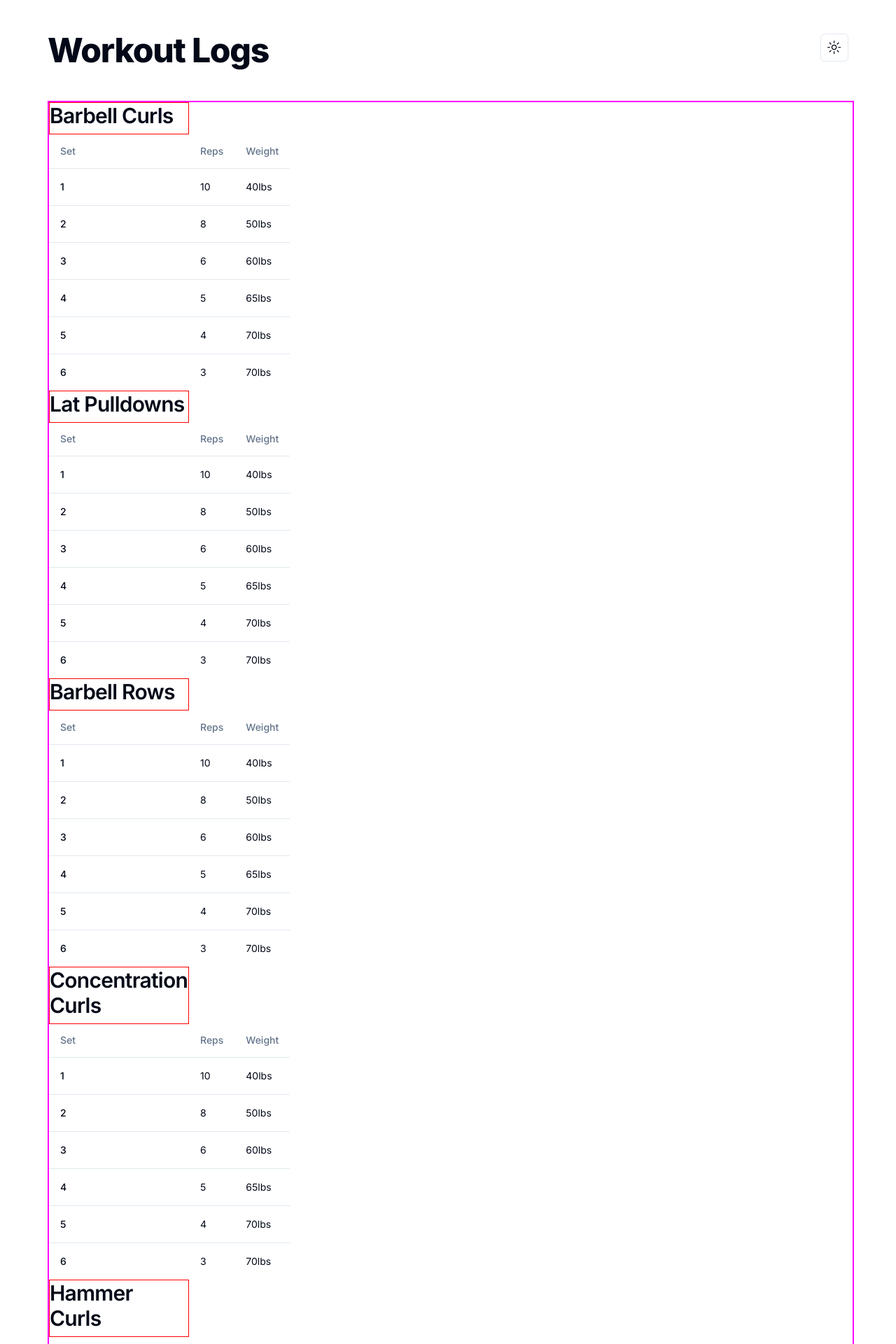
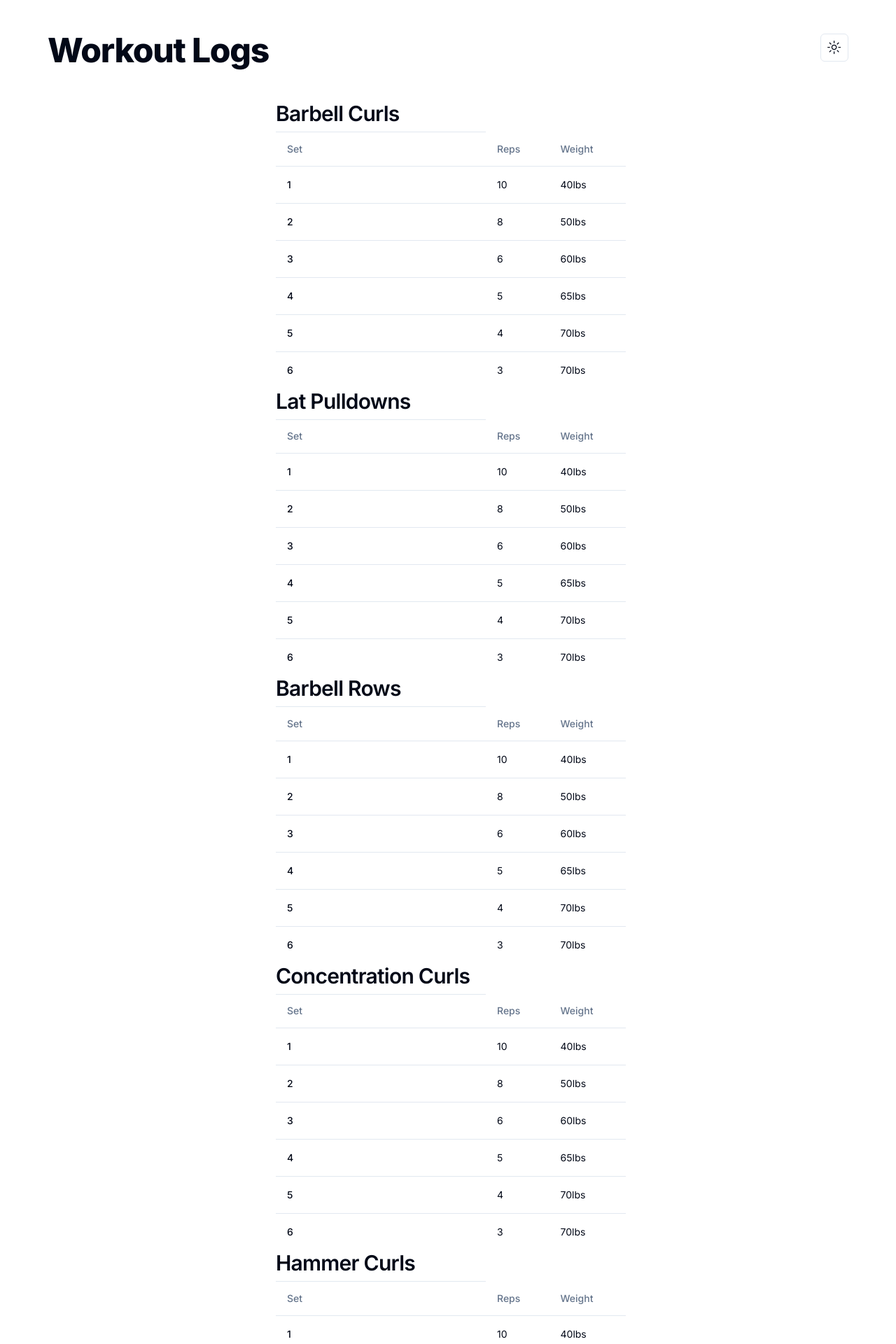
Before and after one commit to LRSORRENTI/workout-logs, a Next.js app: page / in a window 1280 px wide. Shown: the top 1920 px of the page at 70% size. Built offline with nearby package versions, Linux system fonts and the light colour scheme.

Commit message:
Altered table heading styles

```diff
--- a/src/components/WorkoutTable.tsx
+++ b/src/components/WorkoutTable.tsx
@@ -9,15 +9,15 @@ import {
   } from "@/components/ui/table"
   export default function WorkoutTable() {
     return (
-        <div>
-    <div className="grid grid-rows-4 grid-cols-4" style={{border: "2px solid magenta"}}>
+        <div className="flex justify-center">
+    <div className="" style={{width: "500px"}}>
     {/* <div className="flex flex-col sm:flex-row justify-evenly "> */}
     <div className="grid grid-flow-dense ">
   <div className="">
   <Table>
   <TableHeader>
-    <div className="flex justify-center">
-  <h2 className="" style={{width: "200px", border: "1px solid red"}}>Barbell Curls</h2>
+    <div className="flex justify-center ">
+  <h2 className="" style={{width: "300px"}}>Barbell Curls</h2>
   </div>
     <TableRow>
     {/* <h2>barbell curl</h2> */}
@@ -64,7 +64,7 @@ import {
 <Table>
   <TableHeader>
   <div className="flex justify-center">
-  <h2 className="" style={{ minWidth: "200px" ,border: "1px solid red"}}>Lat Pulldowns</h2>
+  <h2 className="" style={{ width: "300px"}}>Lat Pulldowns</h2>
   </div>
     <TableRow>
       <TableHead className="w-[100px]">Set</TableHead>
@@ -108,7 +108,7 @@ import {
 <Table>
   <TableHeader>
   <div className="flex justify-center">
-  <h2 className="" style={{ minWidth: "200px" ,border: "1px solid red"}}>Barbell Rows</h2>
+  <h2 className="" style={{ minWidth: "300px"}}>Barbell Rows</h2>
   </div>
     <TableRow>
       <TableHead className="w-[100px]">Set</TableHead>
@@ -152,7 +152,7 @@ import {
 <Table>
   <TableHeader>
   <div className="flex justify-center">
-  <h2 className="" style={{ minWidth: "200px" ,border: "1px solid red"}}>Concentration Curls</h2>
+  <h2 className="" style={{ minWidth: "300px"}}>Concentration Curls</h2>
   </div>
     <TableRow>
       <TableHead className="w-[100px]">Set</TableHead>
@@ -196,7 +196,7 @@ import {
 <Table>
   <TableHeader>
   <div className="flex justify-center">
-  <h2 className="" style={{ minWidth: "200px" ,border: "1px solid red"}}>Hammer Curls</h2>
+  <h2 className="" style={{ width: "300px"}}>Hammer Curls</h2>
   </div>
     <TableRow>
       <TableHead className="w-[100px]">Set</TableHead>
@@ -240,7 +240,7 @@ import {
 <Table>
   <TableHeader>
   <div className="flex justify-center">
-  <h2 className="" style={{ minWidth: "200px" ,border: "1px solid red"}}>Close / Wide Grip Barbell Curls</h2>
+  <h2 className="" style={{ width: "300px"}}>Close Grip Barbell Curls</h2>
   </div>
     <TableRow>
       <TableHead className="w-[100px]">Set</TableHead>
```
